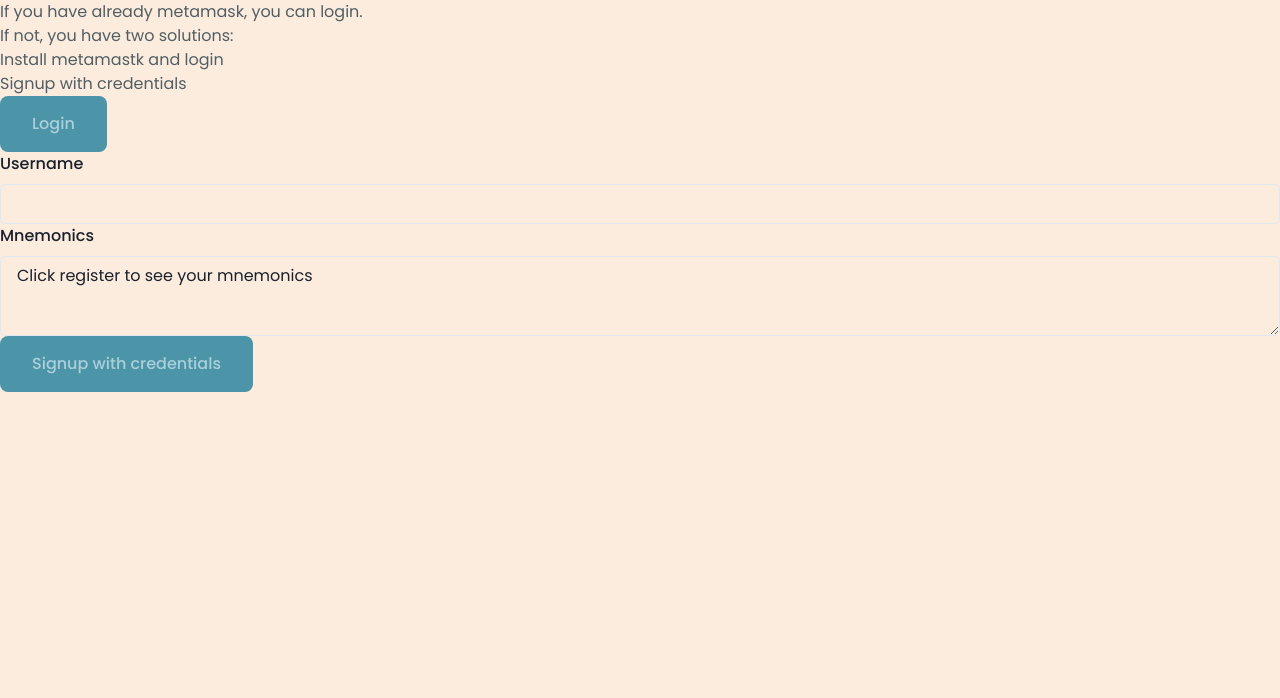
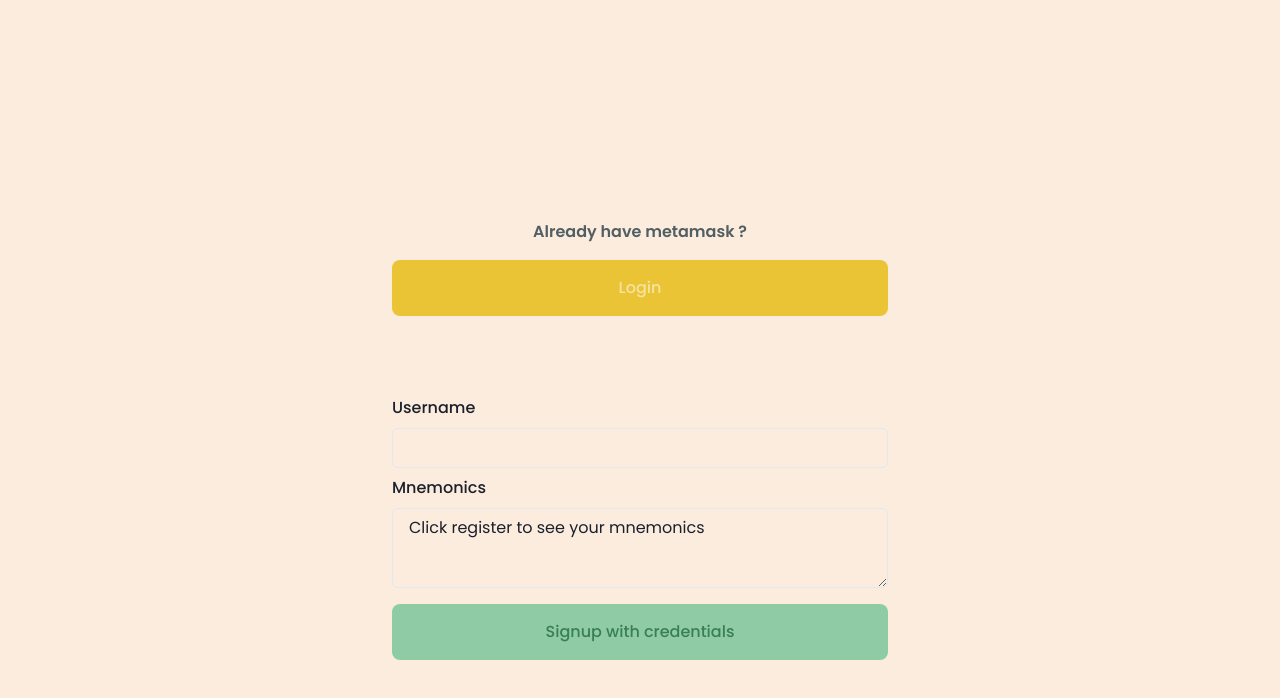
Before and after one commit to PoCInnovation/InterPlanetaryCloud, a React (Create React App) app: page /signup in a window 1280 px wide. Shown: the top 698 px of the page. Built offline with nearby package versions, Linux system fonts and the light colour scheme.

Commit message:
fix: add default focus to buttons

```diff
--- a/src/app/Routes.tsx
+++ b/src/app/Routes.tsx
@@ -1,4 +1,4 @@
-import { Route, Switch } from 'react-router-dom';
+import { BrowserRouter as Router, Redirect, Route, Switch } from 'react-router-dom';
 
 import HomeView from 'views/home/HomeView';
 import LoginView from 'views/login/LoginView';
@@ -12,12 +12,15 @@
 };
 
 const Routes = ({ user }: RoutesPropsType): JSX.Element => (
+	<Router>
 		<Switch>
 			<Route exact path="/" component={HomeView} />
 			<Route path="/signup" component={SignupView} />
 			<Route path="/login" component={LoginView} />
 			{user && <Route path="/dashboard" component={DashboardView} />}
+			<Redirect push to="/" />
 		</Switch>
+	</Router>
 );
 
 export default Routes;
--- a/src/theme/components/button.ts
+++ b/src/theme/components/button.ts
@@ -10,10 +10,6 @@
 		color: `${colors.blue[300]}`,
 		_hover: {
 			opacity: '90%',
-		},
-		_focus: {
-			border: '0px solid rgba(0, 0, 0, 0)',
-			boxShadow: `0px 0px 0px 2px ${colors.blue[700]}`,
 		},
 	},
 	sizes: {
--- a/src/views/home/HomeView.tsx
+++ b/src/views/home/HomeView.tsx
@@ -1,32 +1,30 @@
-import { BrowserRouter as Router, Link as RouteLink } from 'react-router-dom';
+import { Link as RouteLink } from 'react-router-dom';
 import { Button, Link, Text, VStack } from '@chakra-ui/react';
 
 const HomeView = (): JSX.Element => (
-	<Router>
-		<VStack spacing="56px" mt="120px">
+	<VStack spacing="80px" mt="132px">
 		<VStack>
-				<Text color="blue.500" fontSize="24px">
+			<Text color="brown.500" fontSize="24px">
 				Welcome to
 			</Text>
-				<Text color="blue.500" fontSize="64px" fontWeight="extrabold">
+			<Text color="brown.500" fontSize="64px" fontWeight="extrabold">
 				Inter Planetary Cloud
 			</Text>
-				<Text color="blue.500">The first cloud unsealing your data</Text>
+			<Text color="brown.500">The first cloud unsealing your data</Text>
 		</VStack>
 		<VStack mt="3000px" w="496px">
 			<Link as={RouteLink} to="/signup" w="100%">
-					<Button color="blue.100" size="md" w="100%">
+				<Button color="brown.100" bg="brown.900" size="md" w="100%">
 					Create an account
 				</Button>
 			</Link>
 			<Link as={RouteLink} to="/login" w="100%">
-					<Button color="blue.700" bg="blue.100" size="sm" w="100%">
+				<Button color="brown.900" bg="brown.100" size="sm" w="100%">
 					Login
 				</Button>
 			</Link>
 		</VStack>
 	</VStack>
-	</Router>
 );
 
 export default HomeView;
--- a/src/views/login/LoginView.tsx
+++ b/src/views/login/LoginView.tsx
@@ -1,7 +1,8 @@
 import { useState } from 'react';
 
-import { Box, Button, FormControl, FormLabel, Input, Textarea } from '@chakra-ui/react';
+import { Button, Center, FormControl, FormLabel, Input, Textarea, useToast, VStack } from '@chakra-ui/react';
 
+import colors from 'theme/foundations/colors';
 import { useAuthContext } from '../../contexts/auth';
 import { useUserContext } from '../../contexts/user';
 
@@ -10,17 +11,26 @@
 	const { setUser } = useUserContext();
 	const [username, setUsername] = useState('');
 	const [mnemonics, setMnemonics] = useState('');
+	const toast = useToast();
 
 	const loginWithMetamask = async (): Promise<void> => {
 		const login = await auth.loginWithMetamask();
 
 		if (login.user) {
 			setUser(login.user);
-			// TODO: ajouter retour utilisateur
-			console.log('Login success');
+			toast({
+				title: 'Welcome back !',
+				status: 'success',
+				duration: 2000,
+				isClosable: true,
+			});
 		} else {
-			// TODO: ajouter retour utilisateur
-			console.log('Login failed');
+			toast({
+				title: 'Unable to login with metamask',
+				status: 'error',
+				duration: 2000,
+				isClosable: true,
+			});
 		}
 	};
 
@@ -29,27 +39,53 @@
 
 		if (login.user) {
 			setUser(login.user);
-			// TODO: ajouter retour utilisateur
-			console.log('Login success');
+			toast({
+				title: 'Welcome back !',
+				status: 'success',
+				duration: 2000,
+				isClosable: true,
+			});
 		} else {
-			// TODO: ajouter retour utilisateur
-			console.log('Login failed');
+			toast({
+				title: 'Invalid credentials ',
+				status: 'error',
+				duration: 2000,
+				isClosable: true,
+			});
 		}
 	};
 
 	return (
-		<Box>
+		<Center>
+			<VStack spacing="80px" mt="220px" w="496px">
+				<VStack spacing="16px" w="100%">
 					<Button onClick={() => loginWithMetamask()}>Login with Metamask</Button>
+				</VStack>
 				<FormControl>
 					<FormLabel>Username</FormLabel>
-				<Input onChange={(e) => setUsername(e.target.value)} />
-				<FormLabel>Mnemonics</FormLabel>
-				<Textarea onChange={(e) => setMnemonics(e.target.value)} />
-				<Button type="submit" onClick={() => loginWithCredentials()}>
+					<Input
+						_focus={{ boxShadow: `0px 0px 0px 2px ${colors.green[300]}` }}
+						onChange={(e) => setUsername(e.target.value)}
+					/>
+					<FormLabel mt="8px">Mnemonics</FormLabel>
+					<Textarea
+						_focus={{ boxShadow: `0px 0px 0px 2px ${colors.green[300]}` }}
+						cursor="text"
+						onChange={(e) => setMnemonics(e.target.value)}
+					/>
+					<Button
+						color="green.700"
+						bg="green.300"
+						mt="16px"
+						w="100%"
+						type="submit"
+						onClick={() => loginWithCredentials()}
+					>
 						Login with credentials
 					</Button>
 				</FormControl>
-		</Box>
+			</VStack>
+		</Center>
 	);
 };
 
--- a/src/views/signup/SignupView.tsx
+++ b/src/views/signup/SignupView.tsx
@@ -1,7 +1,20 @@
 import React from 'react';
+import { Link as RouteLink } from 'react-router-dom';
 
-import { Box, Button, FormControl, FormLabel, Input, Link, Text, Textarea } from '@chakra-ui/react';
+import {
+	Button,
+	Center,
+	FormControl,
+	FormLabel,
+	Input,
+	Link,
+	Text,
+	Textarea,
+	useToast,
+	VStack,
+} from '@chakra-ui/react';
 
+import colors from 'theme/foundations/colors';
 import { useAuthContext } from '../../contexts/auth';
 import { useUserContext } from '../../contexts/user';
 
@@ -10,6 +23,7 @@
 	const { setUser } = useUserContext();
 	const [username, setUsername] = React.useState('');
 	const [mnemonics, setMnemonics] = React.useState('Click register to see your mnemonics');
+	const toast = useToast();
 
 	const signupWithCredentials = async (): Promise<void> => {
 		const signup = await auth.signup(username);
@@ -17,38 +31,62 @@
 		if (signup.user) {
 			const returnedMnemonics = signup.user.account?.mnemonics
 				? signup.user.account.mnemonics.phrase
-				: 'No mnemonics provided';
+				: 'No mnemonics provided.';
 			setMnemonics(returnedMnemonics);
 			setUser(signup.user);
-			// TODO: ajouter retour utilisateur
-			console.log('Signup success');
+			toast({
+				title: 'Welcome !',
+				status: 'success',
+				duration: 2000,
+				isClosable: true,
+			});
 		} else {
-			// TODO: ajouter retour utilisateur
-			console.log('Signup failed');
+			toast({
+				title: 'Please try again',
+				status: 'error',
+				duration: 2000,
+				isClosable: true,
+			});
 		}
 	};
 
 	return (
-		<Box>
-			<Text>If you have already metamask, you can login.</Text>
-			<Text>If not, you have two solutions:</Text>
-			<ul>
-				<Text>Install metamastk and login</Text>
-				<Text>Signup with credentials</Text>
-			</ul>
-			<Link href="/login">
-				<Button>Login</Button>
+		<Center>
+			<VStack spacing="80px" mt="220px" w="496px">
+				<VStack spacing="16px" w="100%">
+					<Text fontWeight="600">Already have metamask ?</Text>
+					<Link as={RouteLink} to="/login" w="100%">
+						<Button color="yellow.100" bg="yellow.500" w="100%">
+							Login
+						</Button>
 					</Link>
+				</VStack>
 				<FormControl>
 					<FormLabel>Username</FormLabel>
-				<Input onChange={(e) => setUsername(e.target.value)} />
-				<FormLabel>Mnemonics</FormLabel>
-				<Textarea value={mnemonics} />
-				<Button type="submit" onClick={() => signupWithCredentials()}>
+					<Input
+						_focus={{ boxShadow: `0px 0px 0px 2px ${colors.green[300]}` }}
+						onChange={(e) => setUsername(e.target.value)}
+					/>
+					<FormLabel mt="8px">Mnemonics</FormLabel>
+					<Textarea
+						_focus={{ boxShadow: `0px 0px 0px 2px ${colors.green[300]}` }}
+						cursor="text"
+						value={mnemonics}
+						readOnly
+					/>
+					<Button
+						color="green.700"
+						bg="green.300"
+						mt="16px"
+						w="100%"
+						type="submit"
+						onClick={() => signupWithCredentials()}
+					>
 						Signup with credentials
 					</Button>
 				</FormControl>
-		</Box>
+			</VStack>
+		</Center>
 	);
 };
 
```
Lines whose indentation alone changed are shown as unchanged.
